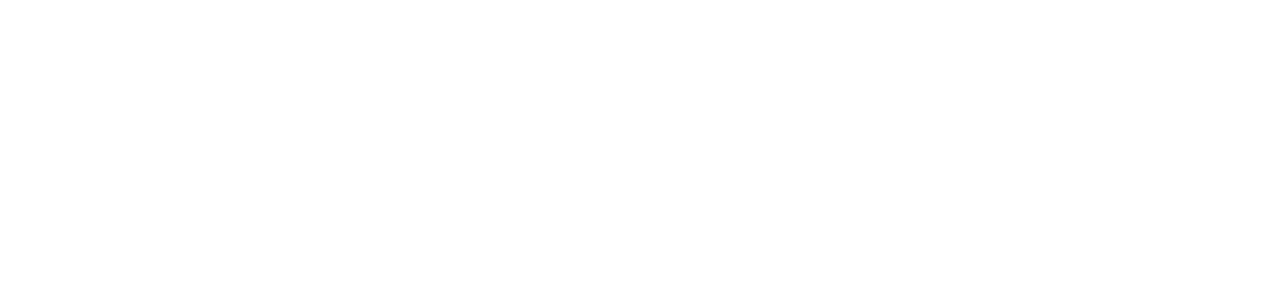
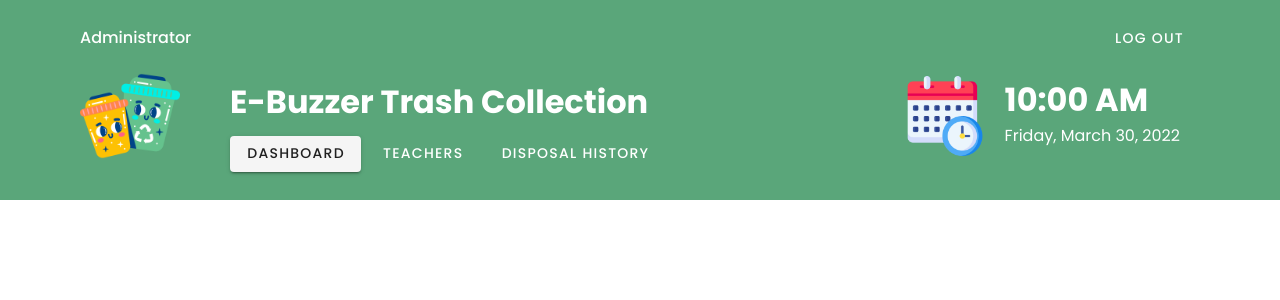
Before and after one commit to IamMarkReyRonolo/feedbACTS-on-the-go-frontned, a Vue app: page /admin in a window 1280 px wide. Shown: the top 300 px of the page. Built offline with nearby package versions, Linux system fonts and the light colour scheme.

Commit message:
started developing admin page

```diff
--- /dev/null
+++ b/src/components/AdminPageComponents/Header.vue
@@ -0,0 +1,276 @@
+<template>
+	<div class="headerCon">
+		<div class="desktopView">
+			<div class="upmostCon">
+				<p>Administrator</p>
+				<div class="upperDateTime">
+					<div class="time">10:00 AM</div>
+					<div class="date">Friday, March 30, 2022</div>
+				</div>
+				<v-btn text dark><span>Log Out</span> </v-btn>
+			</div>
+			<div class="navCon">
+				<div class="leftCon">
+					<div class="logoCon1">
+						<img src="../../assets/recycling.png" alt="" />
+					</div>
+					<div class="mainNavs">
+						<div class="appTitle">
+							<h1>E-Buzzer Trash Collection</h1>
+						</div>
+						<div class="navs">
+							<div class="nav"><v-btn>Dashboard</v-btn></div>
+							<div class="nav"><v-btn text dark>Teachers</v-btn></div>
+							<div class="nav"><v-btn text dark>Disposal History</v-btn></div>
+						</div>
+					</div>
+				</div>
+				<div class="dateTimeCon">
+					<div class="logoCon2">
+						<img src="../../assets/schedule.png" alt="" />
+					</div>
+					<div class="actualDateTime">
+						<div class="timeCon"><h1>10:00 AM</h1></div>
+						<div class="dateCon">Friday, March 30, 2022</div>
+					</div>
+				</div>
+			</div>
+		</div>
+		<div class="mobileView">
+			<div class="upmostPart">
+				<div class="mLogoCon">
+					<img src="../../assets/recycling.png" alt="" />
+				</div>
+				<p>E-Buzzer Trash Collection</p>
+			</div>
+
+			<div class="middlePart">
+				<div class="left">
+					<h2>ADMINISTRATOR</h2>
+					<p>Sacub National High School</p>
+				</div>
+
+				<div class="right">
+					<v-btn fab dark color="#064635">
+						<v-icon dark size="40px"> mdi-gesture-double-tap </v-icon>
+					</v-btn>
+					<span>Buzzer</span>
+				</div>
+			</div>
+
+			<div class="lowerPart">
+				<h2>RECENT ACTIVITY</h2>
+				<div class="categories">
+					<div class="cat"><v-btn rounded small> All </v-btn></div>
+					<div class="cat">
+						<v-btn rounded small text dark> Plastic </v-btn>
+					</div>
+					<div class="cat"><v-btn rounded small text dark> Paper </v-btn></div>
+					<div class="cat">
+						<v-btn rounded small text dark> Cellophanes </v-btn>
+					</div>
+					<div class="cat"><v-btn rounded small text dark> Others </v-btn></div>
+				</div>
+			</div>
+		</div>
+	</div>
+</template>
+
+<script>
+	export default {
+		components: {},
+		data: () => ({}),
+	};
+</script>
+
+<style scoped>
+	* {
+		text-align: left;
+	}
+
+	/* desktop view */
+
+	/* hide the mobile components - start  */
+	.mobileView {
+		display: none;
+	}
+
+	.upperDateTime {
+		display: none;
+	}
+	/* hide mobile components - end */
+
+	.headerCon {
+		background-color: #5aa67a;
+		color: white;
+		min-height: 200px;
+		padding: 10px 80px;
+	}
+
+	.upmostCon {
+		display: flex;
+		justify-content: space-between;
+		align-items: center;
+		padding: 10px 0px;
+	}
+
+	.upmostCon p {
+		margin: 0px;
+		padding: 0px;
+		font-weight: 500;
+	}
+
+	/* navCon */
+
+	.navCon {
+		display: flex;
+		justify-content: space-between;
+		align-items: center;
+	}
+	.logoCon1 img {
+		width: 100px;
+	}
+	.logoCon2 img {
+		width: 80px;
+	}
+
+	.leftCon {
+		display: flex;
+		justify-content: center;
+		align-items: center;
+	}
+
+	.mainNavs {
+		align-items: left;
+		padding: 0px 50px;
+	}
+
+	.appTitle {
+		text-align: left;
+		padding: 10px 0px;
+	}
+
+	.navs {
+		display: flex;
+		align-items: center;
+	}
+
+	.nav {
+		margin-right: 5px;
+	}
+
+	.dateTimeCon {
+		display: flex;
+		justify-content: center;
+	}
+
+	.actualDateTime {
+		padding: 0px 20px;
+	}
+
+	@media only screen and (max-width: 1100px) {
+		/* For mobile phones: */
+		.headerCon {
+			padding: 10px 20px;
+		}
+
+		.navCon {
+			display: block;
+		}
+
+		.logoCon2 img {
+			display: none;
+		}
+
+		.dateTimeCon {
+			display: none;
+		}
+
+		.upperDateTime {
+			display: flex;
+			align-items: center;
+		}
+
+		.time {
+			padding: 0px 10px;
+		}
+	}
+
+	@media only screen and (max-width: 700px) {
+		/* For mobile phones: */
+		.headerCon {
+			min-height: 220px;
+		}
+
+		.desktopView {
+			display: none;
+		}
+
+		.mobileView {
+			display: block;
+		}
+
+		.upmostPart {
+			display: flex;
+			justify-content: flex-start;
+			align-items: center;
+		}
+
+		.mLogoCon img {
+			width: 50px;
+		}
+
+		.upmostPart p {
+			margin: 0px;
+			padding: 0px 10px;
+			font-weight: 500;
+		}
+
+		.middlePart {
+			display: flex;
+			justify-content: space-between;
+			align-items: center;
+			padding: 20px 10px;
+		}
+
+		.middlePart h2 {
+			font-size: 21px;
+		}
+
+		.middlePart p {
+			margin: 0px;
+			font-size: 15px;
+		}
+
+		.right {
+			display: flex;
+			justify-content: center;
+			align-items: center;
+			flex-direction: column;
+		}
+
+		.right span {
+			padding-top: 4px;
+			font-size: 12px;
+		}
+
+		.lowerPart h2 {
+			text-align: center;
+		}
+
+		.categories {
+			display: flex;
+			overflow-x: auto;
+			padding: 10px 0px;
+		}
+
+		.cat {
+			margin-right: 2px;
+		}
+
+		/* .middlePart h2,
+		.middlePart p {
+			font-size: 1rem;
+		} */
+	}
+</style>
--- /dev/null
+++ b/src/components/AdminPageComponents/Main.vue
@@ -0,0 +1,14 @@
+<template>
+	<div class="headerCon">
+		<!-- <h1>I am the main content</h1> -->
+	</div>
+</template>
+
+<script>
+	export default {
+		components: {},
+		data: () => ({}),
+	};
+</script>
+
+<style scoped></style>
--- a/src/router/index.js
+++ b/src/router/index.js
@@ -1,6 +1,7 @@
 import Vue from "vue";
 import VueRouter from "vue-router";
 import LogInPage from "../views/LogInPage.vue";
+import AdminPage from "../views/AdminPage.vue";
 
 Vue.use(VueRouter);
 
@@ -9,6 +10,11 @@
 		path: "/",
 		name: "home",
 		component: LogInPage,
+	},
+	{
+		path: "/admin",
+		name: "admin",
+		component: AdminPage,
 	},
 ];
 
--- /dev/null
+++ b/src/views/AdminPage.vue
@@ -0,0 +1,28 @@
+<template>
+	<div class="adminPage">
+		<div class="page" v-if="fetched">
+			<Header />
+			<MainContent />
+		</div>
+		<div class="loading" v-if="loading"></div>
+		<div class="error" v-if="error"></div>
+	</div>
+</template>
+
+<script>
+	import Header from "../components/AdminPageComponents/Header.vue";
+	import MainContent from "../components/AdminPageComponents/Main.vue";
+	export default {
+		components: {
+			Header,
+			MainContent,
+		},
+		data: () => ({
+			fetched: true,
+			loading: false,
+			error: false,
+		}),
+	};
+</script>
+
+<style scoped></style>
--- a/src/views/LogInPage.vue
+++ b/src/views/LogInPage.vue
@@ -148,6 +148,7 @@
 							}
 						} else {
 							if (this.username == "admin" && this.password == "admin") {
+								this.$router.push("/admin");
 							} else {
 								this.snackbar = true;
 								this.errorMessage = "Incorrect credentials";
```
Also changed, not shown: src/assets/schedule.png (added).
